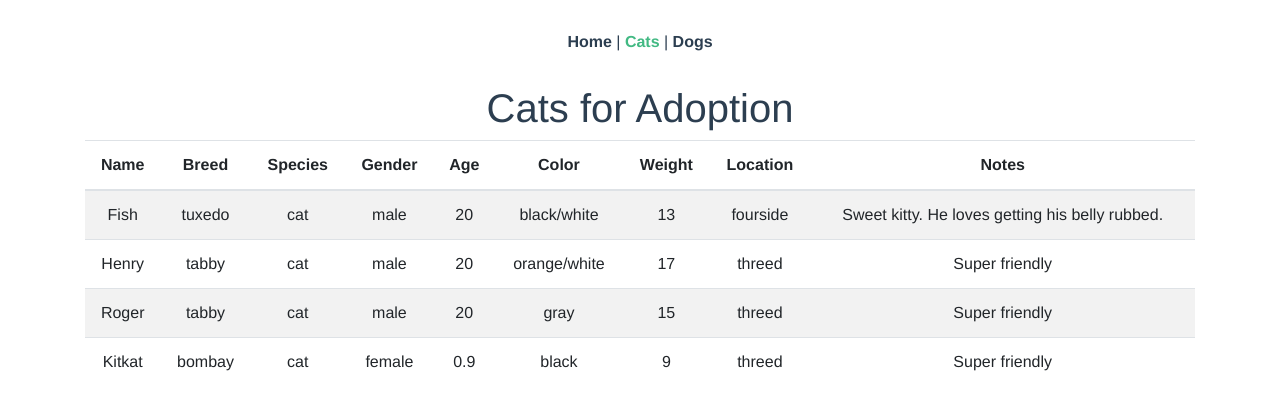
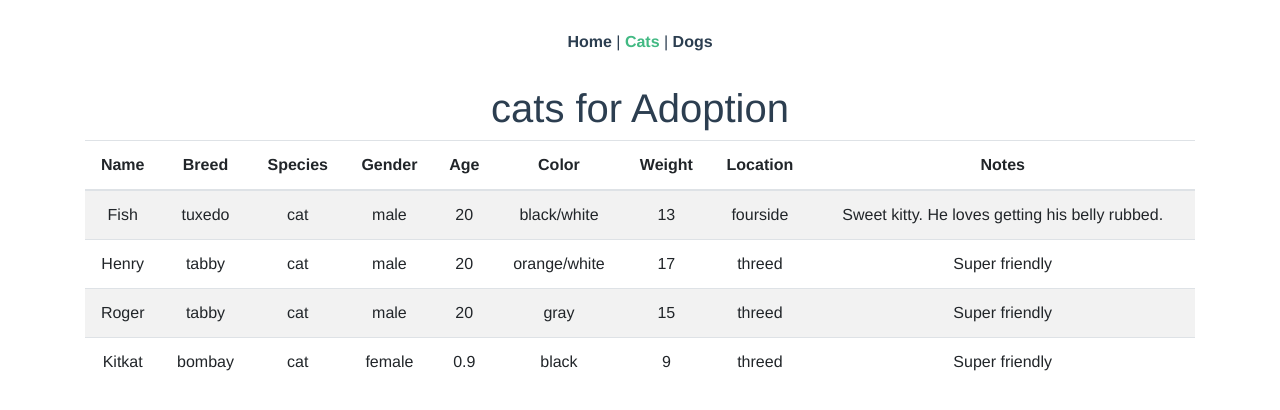
Before and after one commit to elkarouani/vue-router-demo-app, a Vue app: page /cats in a window 1280 px wide. Shown: the top 410 px of the page. Built offline with nearby package versions, Linux system fonts and the light colour scheme.

Commit message:
Task: separate table component from cats and dogs views

```diff
--- /dev/null
+++ b/src/components/PetTable.vue
@@ -0,0 +1,16 @@
+<template>
+  <div>
+    <h1>{{ species }} for Adoption</h1>
+    <b-table striped hover :items="pets">
+      <template slot="name" slot-scope="data">
+        <router-link :to="`/pets/${species}/${data.index}`">{{ data.value }}</router-link>
+      </template>
+    </b-table>
+  </div>
+</template>
+
+<script>
+export default {
+    props: {species: String, pets: Array}
+}
+</script>
--- a/src/views/Cats.vue
+++ b/src/views/Cats.vue
@@ -1,17 +1,17 @@
 <template>
   <div>
-    <h1>Cats for Adoption</h1>
-    <b-table striped hover :items="cats">
-      <template slot="name" slot-scope="data">
-        <router-link :to="`/pets/cats/${data.index}`">{{ data.value }}</router-link>
-      </template>
-    </b-table>
+    <PetTable
+      species="cats"
+      :pets="cats"
+    />
   </div>
 </template>
 <script>
   import { mapState } from 'vuex'
+  import PetTable from '@/components/PetTable.vue'
 
   export default {
+    components: {PetTable},
     data () {return {}},
     computed: {
       ...mapState([
--- a/src/views/Dogs.vue
+++ b/src/views/Dogs.vue
@@ -1,17 +1,17 @@
 <template>
   <div>
-    <h1>Dogs for Adoption</h1>
-    <b-table striped hover :items="dogs">
-      <template slot="name" slot-scope="data">
-        <router-link :to="`/pets/dogs/${data.index}`">{{ data.value }}</router-link>
-      </template>
-    </b-table>
+    <PetTable
+      species="Dogs"
+      :pets="dogs"
+    />
   </div>
 </template>
 <script>
   import { mapState } from 'vuex'
+  import PetTable from '@/components/PetTable.vue'
 
   export default {
+    components: {PetTable},
     data () {return {}},
     computed: {
       ...mapState([
```
